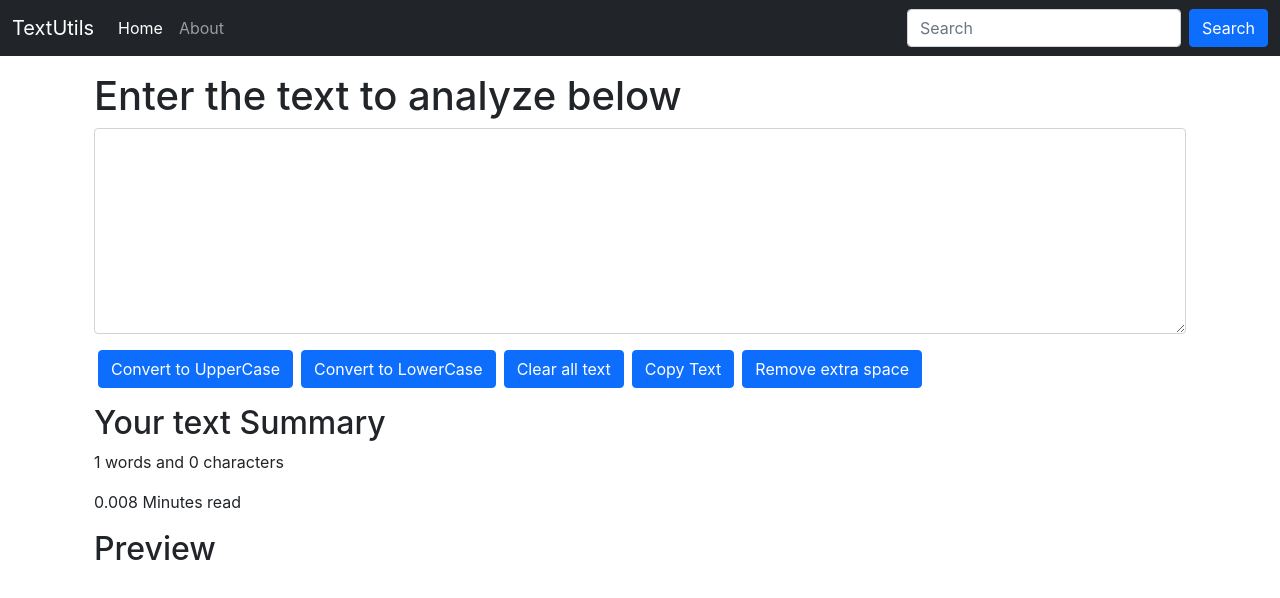
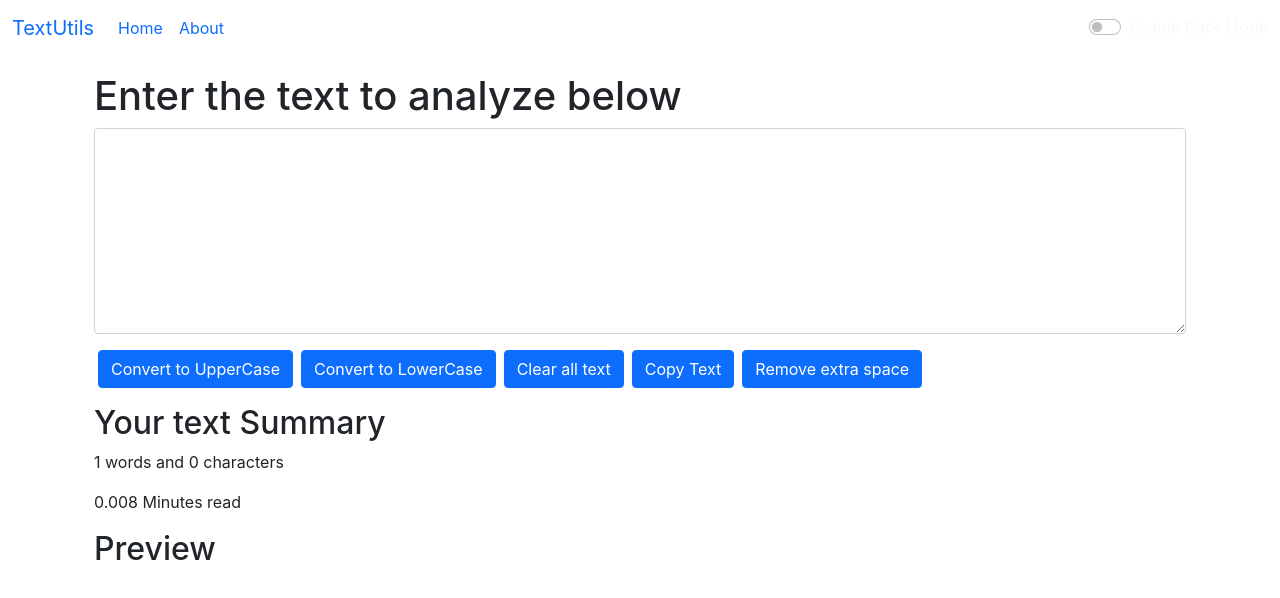
Before and after one commit to bhawana2001/Text-Utils, a React (Create React App) app: page / in a window 1280 px wide. Shown: the top 598 px of the page. Built offline with nearby package versions, Linux system fonts and the light colour scheme.

Commit message:
Change some settings

```diff
--- a/src/components/Navbar.js
+++ b/src/components/Navbar.js
@@ -4,7 +4,7 @@
 
 export default function Navbar(props) {
     return (
-        <nav className="navbar navbar-expand-lg navbar-dark bg-dark">
+        <nav className={`navbar navbar-expand-lg navbar-${props.mode} bg-${props.mode}`}>
             <div className="container-fluid">
                 <a className="navbar-brand" href="/">{props.title}</a>
                 <button className="navbar-toggler" type="button" data-bs-toggle="collapse" data-bs-target="#navbarSupportedContent" aria-controls="navbarSupportedContent" aria-expanded="false" aria-label="Toggle navigation">
@@ -19,10 +19,14 @@
                             <a className="nav-link" href="/">{props.aboutText}</a>
                         </li>
                     </ul>
-                    <form className="d-flex">
+                    {/* <form className="d-flex">
                         <input className="form-control me-2" type="search" placeholder="Search" aria-label="Search" />
                         <button className="btn btn-primary" type="submit">Search</button>
-                    </form>
+                    </form> */}
+                    <div class={`form-check form-switch text-${props.mode==='light'?'dark':'light'}`}>
+                        <input className="form-check-input" onClick={props.toggleMode} type="checkbox" id="flexSwitchCheckDefault"/>
+                        <label className ="form-check-label" htmlfor="flexSwitchCheckDefault">Enable Dark Mode</label>
+                    </div>
                 </div>
             </div>
         </nav>
```
